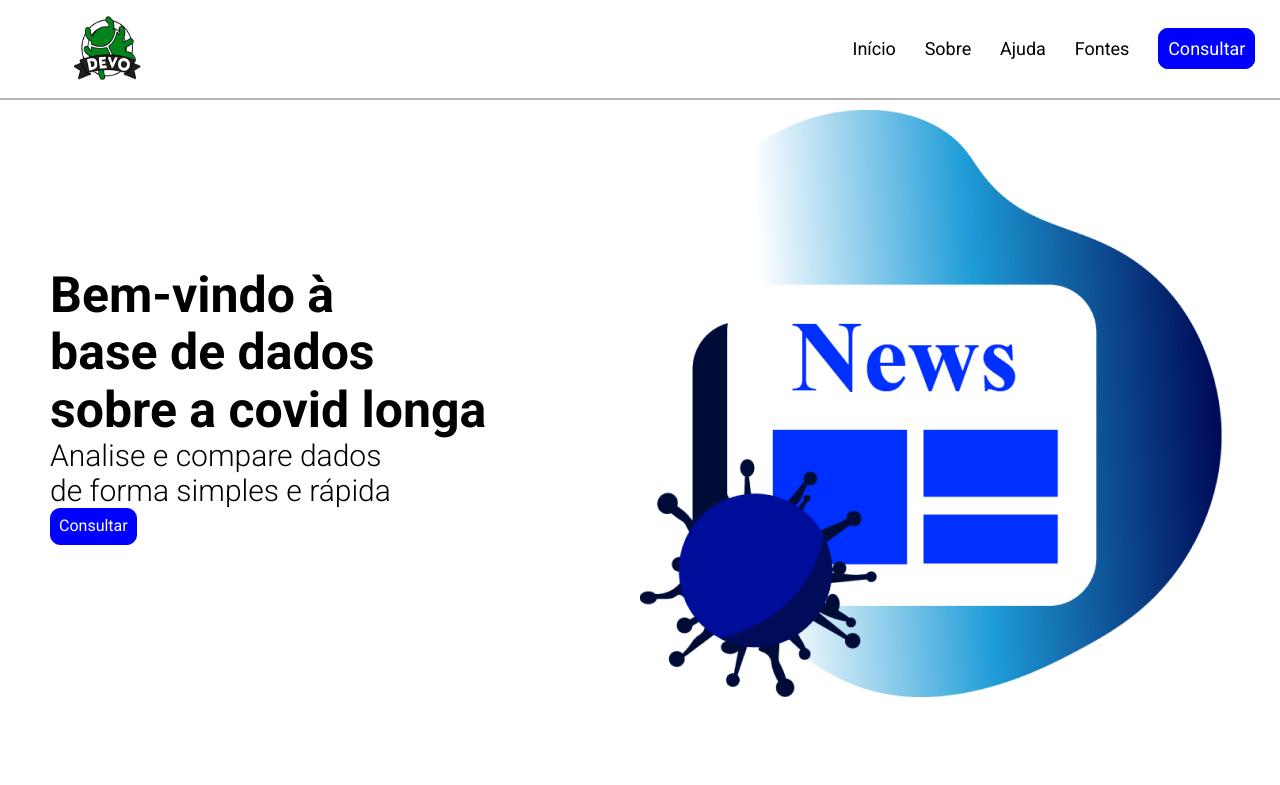
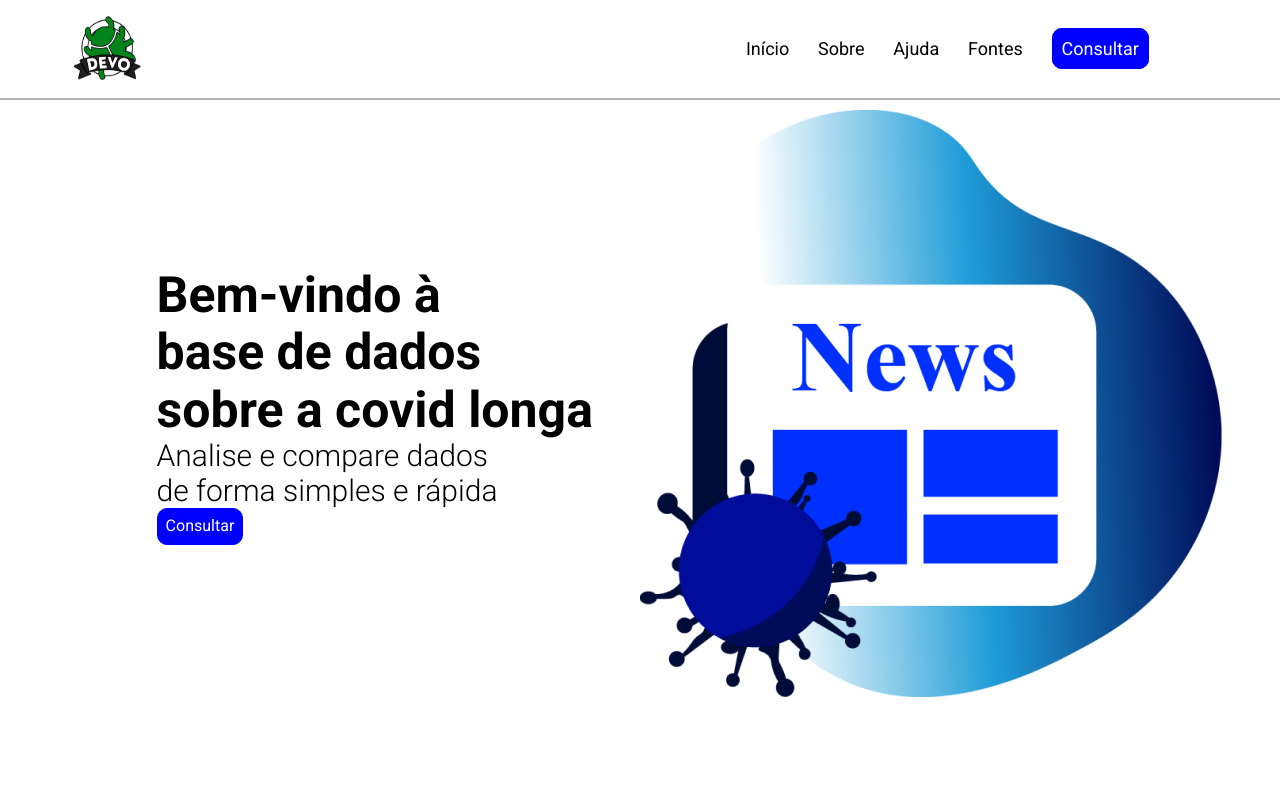
Before and after one commit to equipedevo/API_1, a Flask app: page / in a window 1280 px wide. Shown: the top 785 px of the page. Run offline with Flask 2, Linux system fonts and the light colour scheme.

Commit message:
Pequenos ajustes no visual da página

```diff
--- a/src/templates/base.html
+++ b/src/templates/base.html
@@ -27,15 +27,16 @@
         <div class="col-2" id="logo">
             <img src="./static/img/devoLogo.png">
         </div>
-        <div class="col-10">
+        <div class="col-9">
             <ul>
                 <li><a href="#Home">Início</a></li>
                 <li><a href="#Sobre">Sobre</a></li>
                 <li><a href="#Ajuda">Ajuda</a></li>
                 <li><a href="#Fontes">Fontes</a></li>
-                <li><a href="#Consultar" id="btn-consultar">Consultar</a></li>
+                <li><a href="consulta" id="btn-consultar">Consultar</a></li>
             </ul>
         </div>
+        <div class="col-1"></div>
     </header>
 
 {% block conteudo %}
--- a/src/templates/index.html
+++ b/src/templates/index.html
@@ -7,7 +7,8 @@
 {% block conteudo %}
     <main>
         <div class="row" id="bem-vindo">
-            <div class="col-6">
+            <div class="col-1"></div>
+            <div class="col-5">
                 <div class="conteudo">
                     <h3 class="title">Bem-vindo à <br>base de dados <br>sobre a covid longa</h3>
                     <h4>Analise e compare dados <br>de forma simples e rápida</h4>
```
